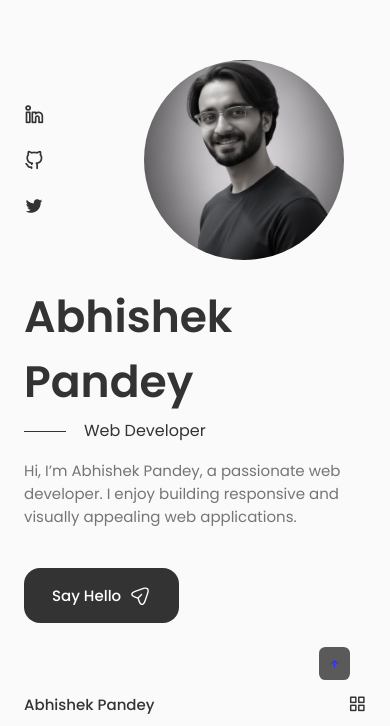
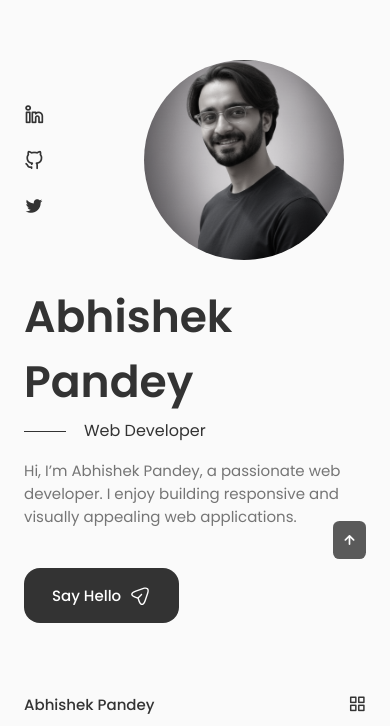
Before and after one commit to abhishekpandey-001/Portfolio, a React (Vite) app: page / in a window 390 px wide. Shown: the part 116-842 px from the top of the page. Built offline with nearby package versions, Linux system fonts and the light colour scheme.

Commit message:
finished the footer

```diff
--- a/src/Components/header/Header.jsx
+++ b/src/Components/header/Header.jsx
@@ -4,8 +4,21 @@
 
 
 const Header = ()=>{
+
+     /* ================ Change Background Header ================ */
+    window.addEventListener("scroll", function(){
+        const header = this.document.querySelector(".header");
+        //when the scroll is higher than 200 viewport height, addd the scroll-header
+        //class to a tag with the header tag
+
+        if(this.scrollY>=80) header.classList.add("scroll-header");
+            else header.classList.remove("scroll-header");
+    });
+
+
     /* ================ Toggle Menu ================ */
     const [Toggle, ShowMenu] = useState(false)
+    const [activeNav, setActiveNav] = useState("#home")
     return(
         <header className="header">
             <nav className="nav container">
@@ -14,19 +27,19 @@
                 <div className={Toggle ? "nav__menu show-menu":"nav__menu"}>
                     <ul className="nav__list grid">
                         <li className="nav__item">
-                            <a href="#home" className="nav__link active-link">
+                            <a href="#home" onClick={()=>setActiveNav('#home')} className={activeNav === "#home"?"nav__link active-link": "nav__link"}>
                                 <i className="uil uil-estate nav__icon"></i> Home
                             </a>
                         </li>
 
                         <li className="nav__item">
-                            <a href="#about" className="nav__link">
+                            <a href="#about" onClick={()=>setActiveNav('#about')} className={activeNav === "#about"?"nav__link active-link": "nav__link"}>
                                 <i className="uil uil-user nav__icon"></i> About
                             </a>
                         </li>
 
                         <li className="nav__item">
-                            <a href="#skills" className="nav__link">
+                            <a href="#skills" onClick={()=>setActiveNav('#skills')} className={activeNav === "#skills"?"nav__link active-link": "nav__link"}>
                                 <i className="uil uil-file-alt nav__icon"></i> Skills
                             </a>
                         </li>
@@ -38,13 +51,13 @@
                         </li> */}
 
                         <li className="nav__item">
-                            <a href="#portfolio" className="nav__link">
+                            <a href="#portfolio" onClick={()=>setActiveNav('#portfolio')} className={activeNav === "#portfolio"?"nav__link active-link": "nav__link"}>
                                 <i className="uil uil-scenery nav__icon"></i> Portfolio
                             </a>
                         </li>
 
                         <li className="nav__item">
-                            <a href="#contact" className="nav__link">
+                            <a href="#contact" onClick={()=>setActiveNav('#contact')} className={activeNav === "#contact"?"nav__link active-link": "nav__link"}>
                                 <i className="uil uil-message nav__icon"></i> Contact
                             </a>
                         </li>
--- a/src/Components/header/header.css
+++ b/src/Components/header/header.css
@@ -46,6 +46,11 @@
 .active-link,
 .nav__link:hover {
     color: var(--title-color-dark);
+}
+
+/* Change background header */
+.scroll-header {
+    box-shadow: 0 -1px 4px rgba(0,0,0,0.15);
 }
 
 /* ================ BREAKPOINTS ================ */
--- a/src/Components/home/Social.jsx
+++ b/src/Components/home/Social.jsx
@@ -2,6 +2,16 @@
 
 
 const Social = ()=>{
+
+    window.addEventListener("scroll", function(){
+        const scrollUp = this.document.querySelector(".scrollup");
+        //when the scroll is higher than 500 viewport height, addd the scroll-show
+        //class to a tag with scroll-top class
+
+        if(this.scrollY>=560) scrollUp.classList.add("show-scroll");
+            else scrollUp.classList.remove("show-scroll");
+    });
+
     return(
         <div className="home__social">
             <a href="https://www.linkedin.com/in/abhishek-pandey001/" className="home__social-icon" target="_blank">
--- a/src/Components/scrollup/ScrollUp.jsx
+++ b/src/Components/scrollup/ScrollUp.jsx
@@ -4,7 +4,7 @@
 const ScrollUp = ()=>{
     return(
         <a href="#" className="scrollup">
-            <i className="uil uil-arrow-up scrollup_icon"></i>
+            <i className="uil uil-arrow-up scrollup__icon"></i>
         </a>
     )
 }
--- a/src/Components/scrollup/scrollup.css
+++ b/src/Components/scrollup/scrollup.css
@@ -1,7 +1,7 @@
 .scrollup {
     position: fixed;
     right: 2.5rem;
-    bottom: 3rem;
+    bottom: 20%;
     background-color: var(--title-color);
     opacity: 0.8;
     padding: 0.3rem 0.5rem;
@@ -9,3 +9,49 @@
     z-index: var(--z-tooltip);
     transition: .4s;
 }
+
+.scrollup__icon {
+    font-size: 1.5rem;
+    color: var(--container-color);
+}
+
+.scrollup:hover {
+    background-color: var(--title-color-dark);
+}
+
+/* Show Scroll */
+
+.show-scroll {
+    bottom: 3rem;
+}
+
+/* ========== BREAKPOINTS ========== */
+
+/* For large devices */
+
+@media screen and (max-width:992px) {
+    .scrollup {
+        right: 1.5rem;
+        padding: 0.25rem 0.4rem;
+    }
+
+    .scrollup__icon {
+        font-size: 1.25rem;
+    }
+}
+
+/* For medium devices */
+
+@media screen and (max-width:768px) {
+    .show-scroll {
+        bottom: 4rem;
+    }
+}
+
+/* For small devices */
+
+@media screen and (max-width: 350px) {
+    .scrollup {
+        right: 1rem;
+    }
+}
```
